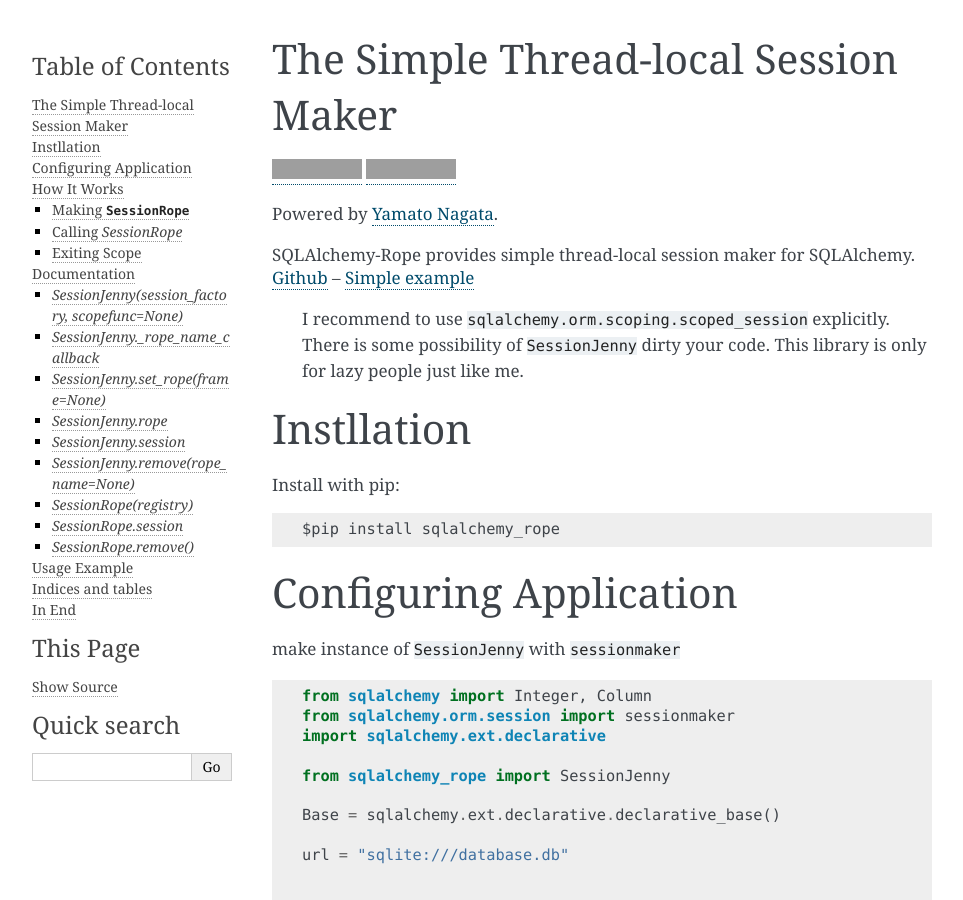
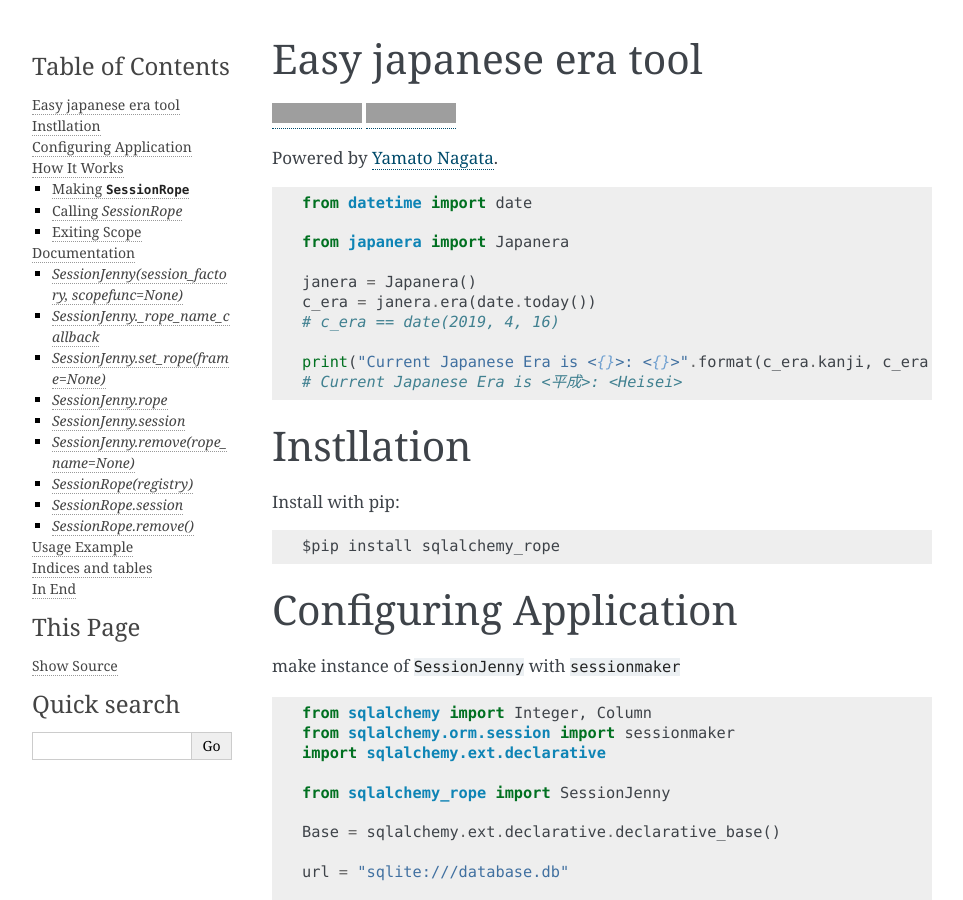
Before and after one commit to nagataaaas/Japanera, a Sphinx documentation site: the page built from docs/source/index.rst, in a window 1280 px wide and 900 px high. Shown: the whole window, without its empty margins (148-1111 px from the left). Built offline with Sphinx 7.4.7, drawn with Linux system fonts in a browser that asks for light colours; grey boxes are pictures that could not be loaded.

Commit message:
changed document

```diff
--- a/docs/source/index.rst
+++ b/docs/source/index.rst
@@ -1,24 +1,33 @@
-.. SQLAlchemy-Rope documentation master file, created by
+.. -*- coding: utf-8; -*-
+
+.. Japanera documentation master file, created by
    sphinx-quickstart on Sun Feb 24 01:43:54 2019.
    You can adapt this file completely to your liking, but it should at least
    contain the root `toctree` directive.
 
-The Simple Thread-local Session Maker
-=====================================
+Easy japanese era tool
+======================
 |image1| |image2|
 
-.. |image1| image:: https://img.shields.io/pypi/v/sqlalchemy-rope.svg
-   :target: https://pypi.org/project/responder/
-.. |image2| image:: https://img.shields.io/pypi/l/sqlalchemy-rope.svg
-   :target: https://pypi.org/project/responder/
+.. |image1| image:: https://img.shields.io/pypi/v/japanera.svg
+   :target: https://pypi.org/project/japanera/
+.. |image2| image:: https://img.shields.io/pypi/l/japanera.svg
+   :target: https://pypi.org/project/japanera/
 
 Powered by `Yamato Nagata <https://twitter.com/514YJ>`_.
 
-SQLAlchemy-Rope provides simple thread-local session maker for SQLAlchemy.
-`Github <https://github.com/delta114514/SQLAlchemy-Rope>`_ --
-`Simple example <https://github.com/delta114514/SQLAlchemy-Rope/blob/master/example/example_2.py>`_
+.. code:: python
 
-   I recommend to use :code:`sqlalchemy.orm.scoping.scoped_session` explicitly. There is some possibility of :code:`SessionJenny` dirty your code. This library is only for lazy people just like me.
+   from datetime import date
+
+   from japanera import Japanera
+
+   janera = Japanera()
+   c_era = janera.era(date.today())
+   # c_era == date(2019, 4, 16)
+
+   print("Current Japanese Era is <{}>: <{}>".format(c_era.kanji, c_era.english))
+   # Current Japanese Era is <平成>: <Heisei>
 
 .. contents::
    :local:
```
Also changed, not shown: 1 other file.
